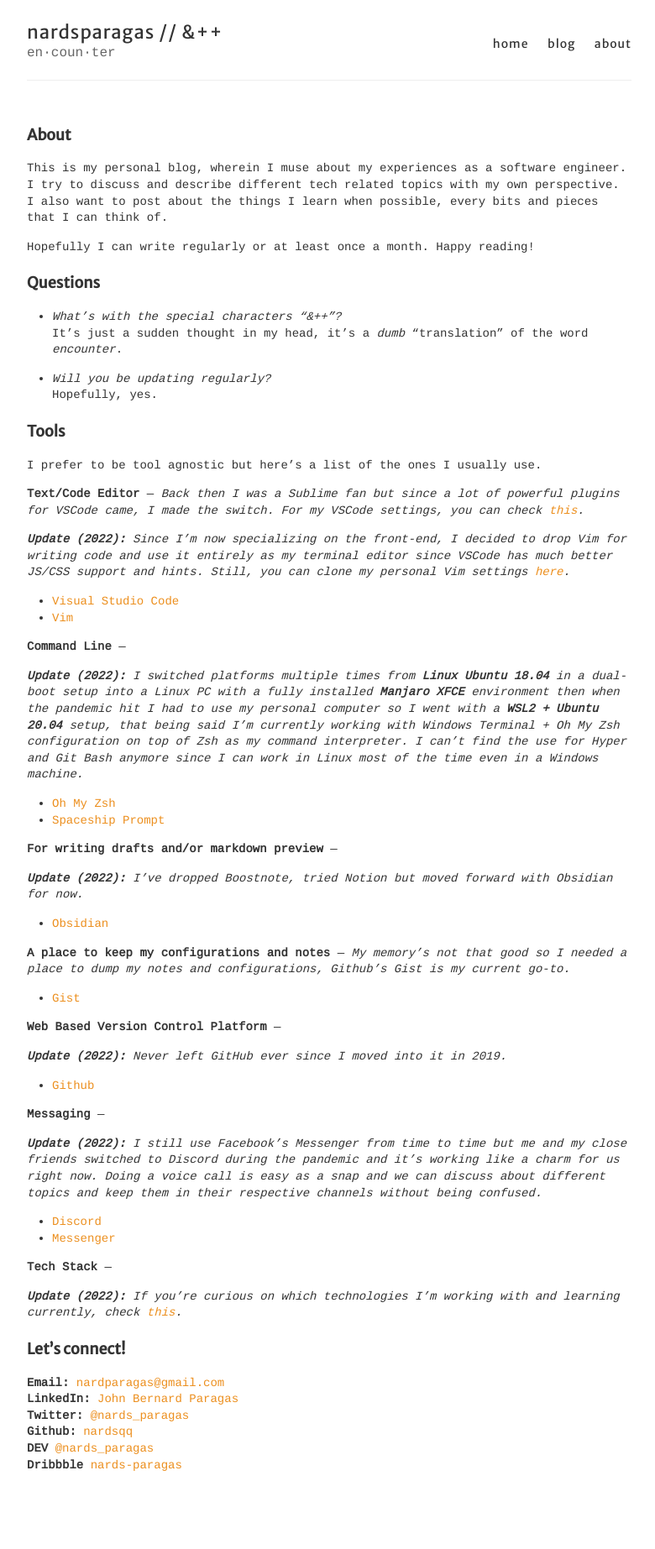
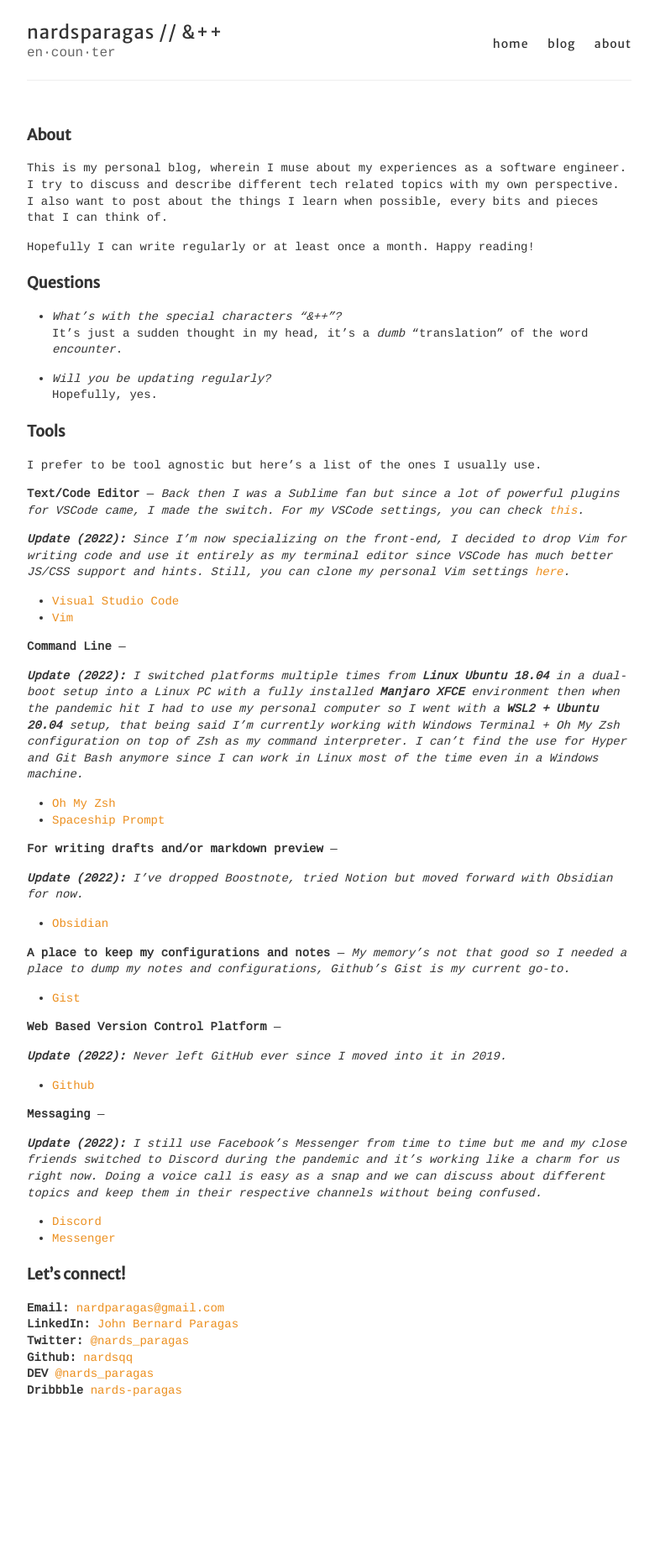
Before and after one commit to nardsqq/nardsqq.github.io, a Jekyll site: the page built from about.md, in a window 1280 px wide. Shown: the whole page at 84% size, without its empty margins (248-1028 px from the left). Built offline with Jekyll 4.4.1, drawn with Linux system fonts in a browser that asks for light colours; after the commit the page ends 1756 px from its top, so only the background shows below that.

Commit message:
remove Technologies section in About

```diff
--- a/about.md
+++ b/about.md
@@ -59,10 +59,6 @@
 * [Discord](https://discord.com/)
 * [Messenger](https://www.messenger.com/)
 
-**Tech Stack** —
-
-_**Update (2022):** If you're curious on which technologies I'm working with and learning currently, check [this](https://gist.github.com/nardsqq/f0c8947194b4cc0cece993770a5c6275)._
-
 ### Let's connect!
 
 **Email:** <a href="mailto:nardparagas@gmail.com">nardparagas@gmail.com</a>
```
